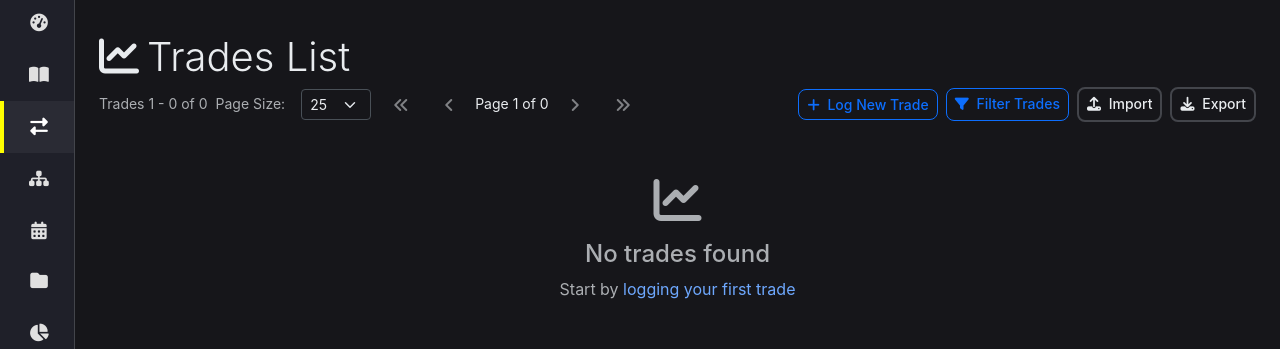
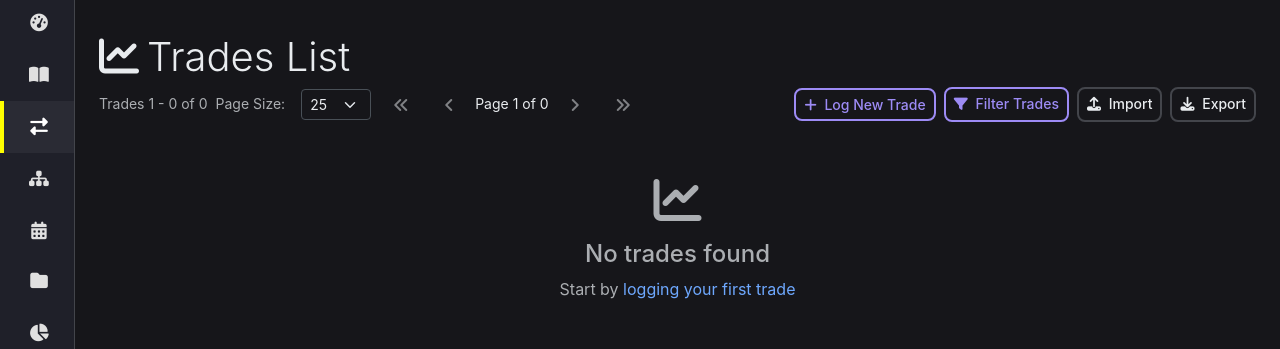
Before and after one commit to smitty1021/DP_TG, a Flask app: page /trades/ in a window 1280 px wide. Shown: the part 71-420 px from the top of the page. Run offline with Flask 3, Linux system fonts and the light colour scheme; the visitor is signed in with stand-in values (Sample User, id 1); data that the repository does not hold is empty; some libraries are stand-ins or nearby versions.

Commit message:
fixing global styling of action buttons in style.css v7

```diff
--- a/app/templates/trades/view_trades_list.html
+++ b/app/templates/trades/view_trades_list.html
@@ -1422,10 +1422,10 @@ console.log('✅ Enhanced trade list template loaded with accessibility and perf
                         </a>
                         {% endif %}
 
-                        <a href="{{ url_for('trades.add_trade') }}" class="action-btn btn-primary-borderonly btn btn-sm" title="Log New Trade (Ctrl+N)">
+                        <a href="{{ url_for('trades.add_trade') }}" class="btn btn-outline-primary btn-sm" title="Log New Trade (Ctrl+N)">
                             <i class="fas fa-plus me-1"></i> Log New Trade
                         </a>
-                        <button class="action-btn btn-primary-borderonly btn-sm" type="button" data-bs-toggle="modal"
+                        <button class="action-btn btn-outline-primary btn-sm" type="button" data-bs-toggle="modal"
                                 data-bs-target="#filterModal" title="Filter Trades (Ctrl+F)">
                             <i class="fas fa-filter me-1"></i> Filter Trades
                         </button>
@@ -1690,21 +1690,21 @@ console.log('✅ Enhanced trade list template loaded with accessibility and perf
                     <td class="text-end" onclick="event.stopPropagation();" role="gridcell">
                         <div class="btn-group btn-group-sm" role="group" aria-label="Trade actions">
                             <a href="{{ url_for('journal.manage_daily_journal', date_str=trade.trade_date.strftime('%Y-%m-%d')) }}"
-                               class="action-btn btn-outline-info btn-sm" title="Daily Journal for {{ trade.trade_date.strftime('%m/%d/%Y') }}"
+                               class="action-btn btn-info btn-sm" title="Daily Journal for {{ trade.trade_date.strftime('%m/%d/%Y') }}"
                                aria-label="View daily journal">
                                 <i class="fas fa-journal-whills" aria-hidden="true"></i>
                             </a>
                             <a href="{{ url_for('trades.view_trade_detail', trade_id=trade.id) }}"
-                               class="action-btn btn-outline-primary btn-sm" title="View trade details"
+                               class="action-btn btn-info btn-sm" title="View trade details"
                                aria-label="View details">
                                 <i class="fas fa-eye" aria-hidden="true"></i>
                             </a>
                             <a href="{{ url_for('trades.edit_trade', trade_id=trade.id) }}"
-                               class="action-btn btn-outline-warning btn-sm" title="Edit trade"
+                               class="action-btn btn-info btn-sm" title="Edit trade"
                                aria-label="Edit trade">
                                 <i class="fas fa-edit" aria-hidden="true"></i>
                             </a>
-                            <button type="button" class="action-btn btn-outline-danger btn-sm"
+                            <button type="button" class="action-btn btn-info btn-sm"
                                     title="Delete trade"
                                     aria-label="Delete trade"
                                     onclick="confirmSingleDelete({{ trade.id }}, '{{ trade.trade_date.strftime('%m/%d/%Y') }}', '{{ trade.instrument }}', '{{ trade.direction }}')">
```
Also changed, not shown: app/templates/journal/manage_daily_journal.html (+7 -1 lines).
